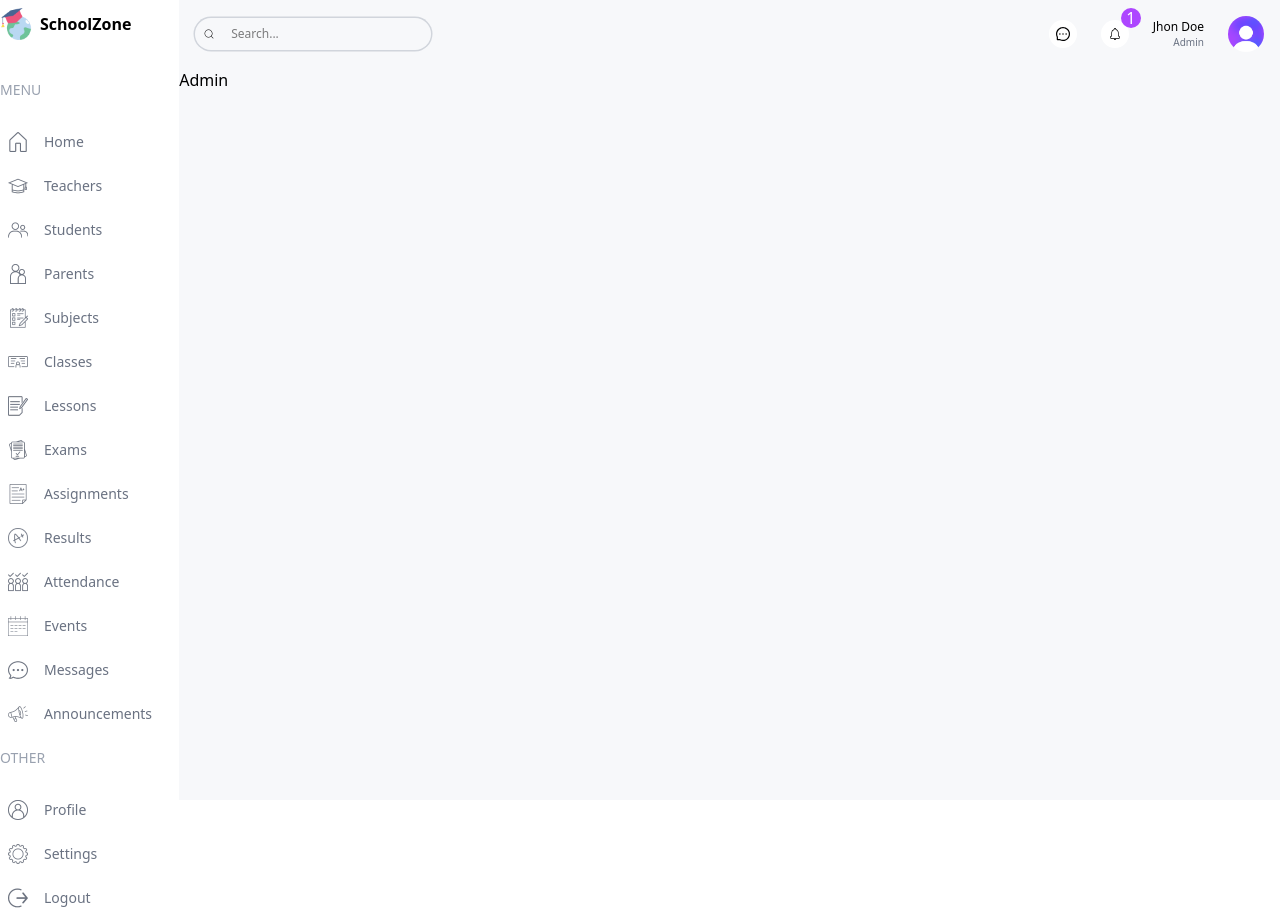
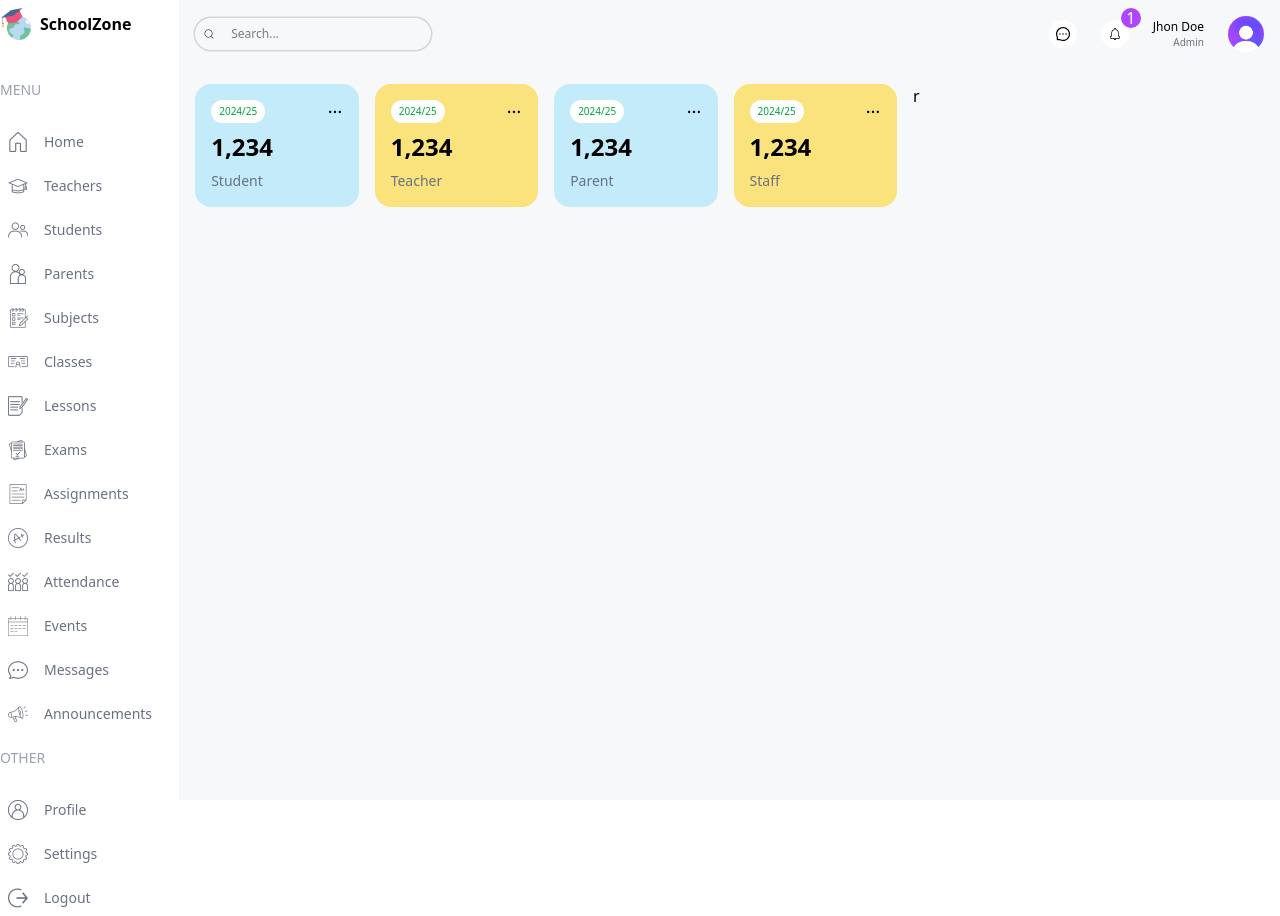
Before and after one commit to UmeshKumar0143/SchoolZone, a Next.js app: page /admin in a window 1280 px wide. Built offline with nearby package versions, Linux system fonts and the light colour scheme.

Commit message:
user cards

```diff
--- a/src/app/(dashboard)/admin/page.tsx
+++ b/src/app/(dashboard)/admin/page.tsx
@@ -1,3 +1,17 @@
+import UserCard from "@/components/UserCard";
+
 export default function AdminPage(){
-    return <div>Admin</div>
+    return <div className="flex gap-4 p-4 flex-col md:flex-row rounded-2xl min-w-[130px]">
+
+        <div className="w-full lg:w-2/3   ">
+
+         <div className="flex gap-4 justify-between flex-wrap">
+            <UserCard type="student"/>
+            <UserCard type="teacher"/>
+            <UserCard type="parent"/>
+            <UserCard type="staff"/>
+         </div>
+        </div>
+        <div className="w-full lg:w-1/3  ">r</div>
+    </div>
 }
--- a/src/app/globals.css
+++ b/src/app/globals.css
@@ -1 +1,10 @@
 @import "tailwindcss";
+
+@theme{
+    --color-school-blue: #C3EBFA;
+    --color-school-blue-light: #EDF9FD;
+    --color-school-purple: #CFCEFF;
+    --color-school-purple-Light: #F1F0FF;
+    --color-school-yellow: #FAE27C;
+    --color-school-yellow-light: #FEFCE8;
+}
--- /dev/null
+++ b/src/components/UserCard.tsx
@@ -0,0 +1,12 @@
+import { IoIosMore } from "react-icons/io";
+
+export default function UserCard({type}:{type:string}){
+    return <div className="rounded-2xl odd:bg-school-blue even:bg-school-yellow p-4 flex-1">
+        <div className="flex  justify-between items-center">
+            <span className="text-[10px] bg-white px-2 py-1 rounded-full text-green-600">2024/25</span>
+            <IoIosMore width={20} height={20} />
+        </div>
+        <h1 className="text-2xl my-2 font-semibold ">1,234</h1>
+        <h2 className="text-sm capitalize font-medium text-gray-500">{type}</h2>
+    </div>
+}
```
